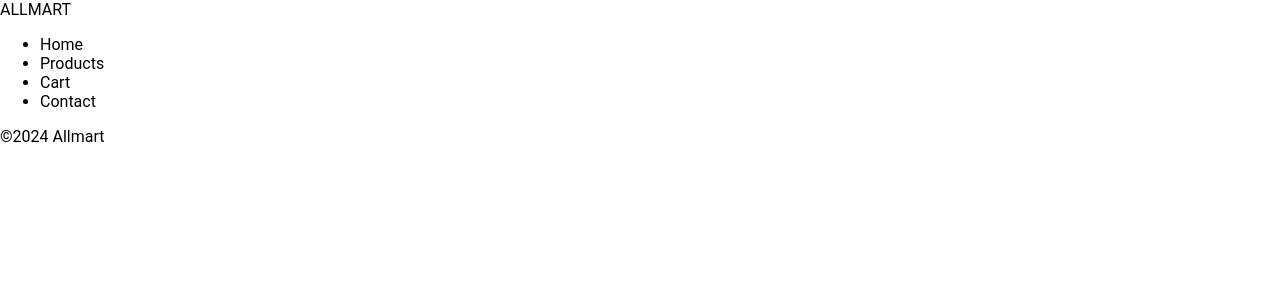
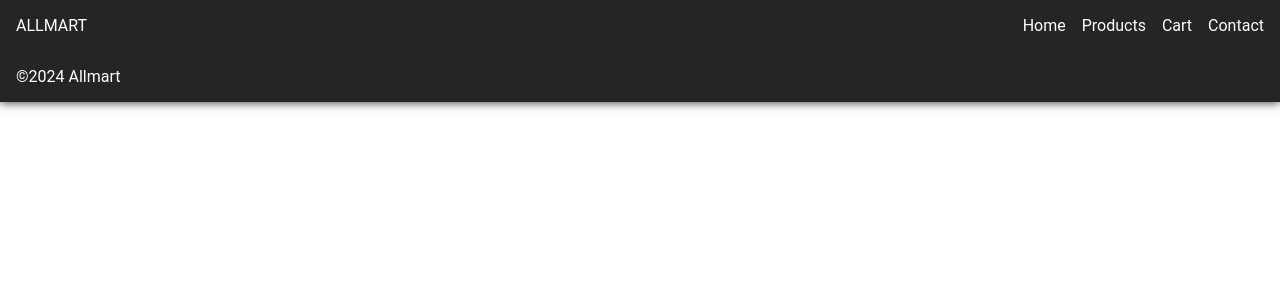
Before and after one commit to devholdt/ALLMART, a React (Create React App) app: page / in a window 1280 px wide. Shown: the top 300 px of the page. Built offline with nearby package versions, Linux system fonts and the light colour scheme.

Commit message:
adds basic styling to header and footer components

```diff
--- a/src/components/Footer/index.jsx
+++ b/src/components/Footer/index.jsx
@@ -1,10 +1,20 @@
 import React from "react";
+import styled from "styled-components";
+
+const FooterElement = styled.footer`
+	padding: 1rem;
+	z-index: 100;
+	color: #fff;
+	background-color: #252525;
+	box-shadow: 0 0 10px 0 #252525;
+	flex-shrink: 0;
+`;
 
 function Footer() {
 	return (
-		<footer>
+		<FooterElement>
 			<div>©2024 Allmart</div>
-		</footer>
+		</FooterElement>
 	);
 }
 
--- a/src/components/Header/index.jsx
+++ b/src/components/Header/index.jsx
@@ -1,18 +1,53 @@
 import React from "react";
+import { Link } from "react-router-dom";
+import styled from "styled-components";
+
+const HeaderElement = styled.header`
+	display: flex;
+	justify-content: space-between;
+	align-items: center;
+	padding: 1rem;
+	background-color: #252525;
+	color: #fff;
+	box-shadow: 0 0 10px 0 #252525;
+	z-index: 100;
+
+	ul {
+		display: flex;
+		justify-content: center;
+		margin: 0;
+		padding: 0;
+		list-style: none;
+		gap: 1rem;
+	}
+
+	li a {
+		text-decoration: none;
+		color: #fff;
+	}
+`;
 
 function Header() {
 	return (
-		<header>
+		<HeaderElement>
 			<div>ALLMART</div>
 			<nav>
 				<ul>
-					<li>Home</li>
-					<li>Products</li>
-					<li>Cart</li>
-					<li>Contact</li>
+					<li>
+						<Link to="/">Home</Link>
+					</li>
+					<li>
+						<Link to="/products">Products</Link>
+					</li>
+					<li>
+						<Link to="/cart">Cart</Link>
+					</li>
+					<li>
+						<Link to="/contact">Contact</Link>
+					</li>
 				</ul>
 			</nav>
-		</header>
+		</HeaderElement>
 	);
 }
 
--- a/src/styles/styles.css
+++ b/src/styles/styles.css
@@ -1,10 +1,12 @@
 html,
 body {
 	height: 100%;
+	margin: 0;
 }
 
 body {
-	margin: 0;
+	display: flex;
+	flex-direction: column;
 	font-family: "Roboto", -apple-system, BlinkMacSystemFont, "Oxygen", "Ubuntu",
 		"Cantarell", "Fira Sans", "Droid Sans", "Helvetica Neue", sans-serif;
 	-webkit-font-smoothing: antialiased;
```
